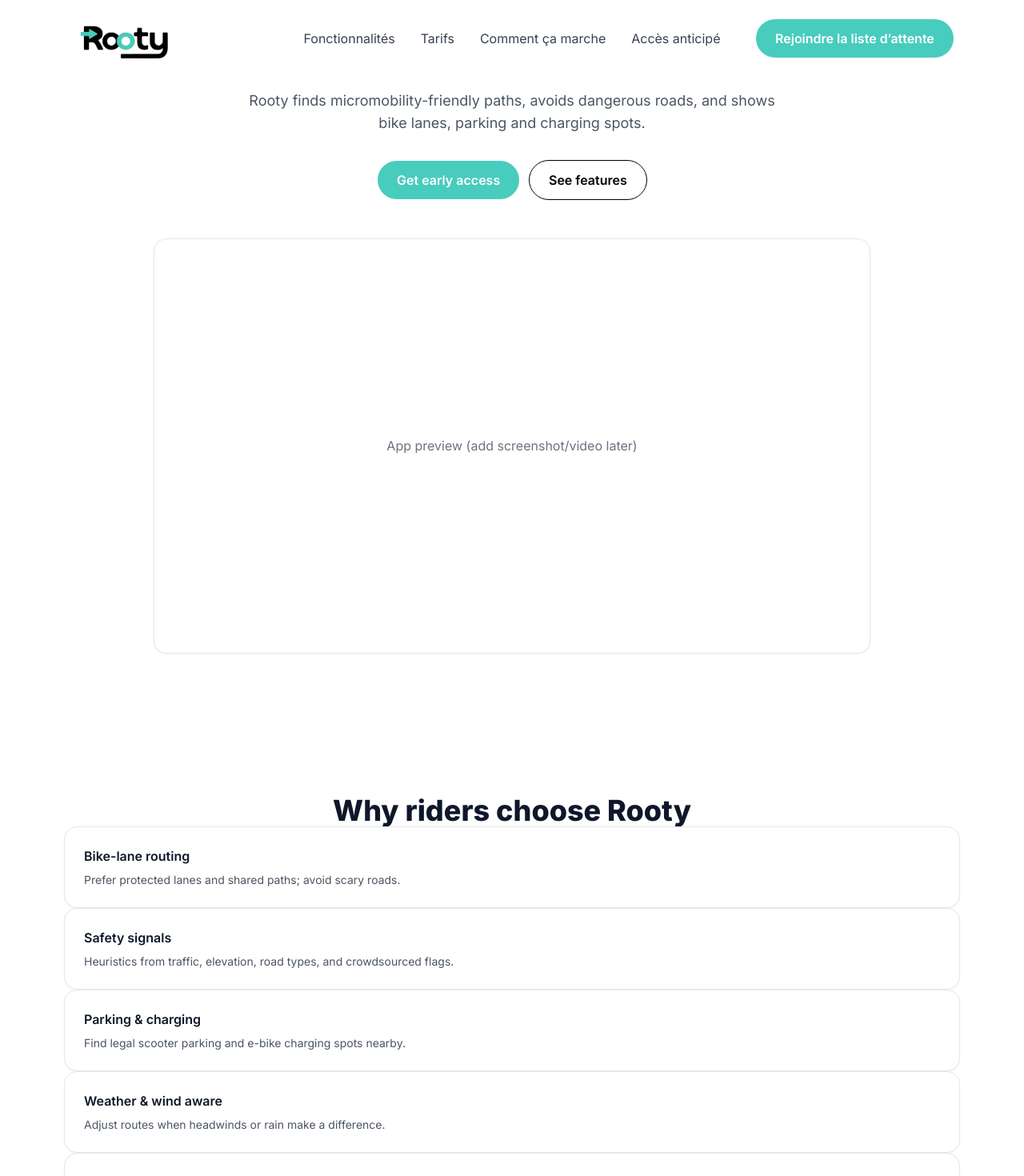
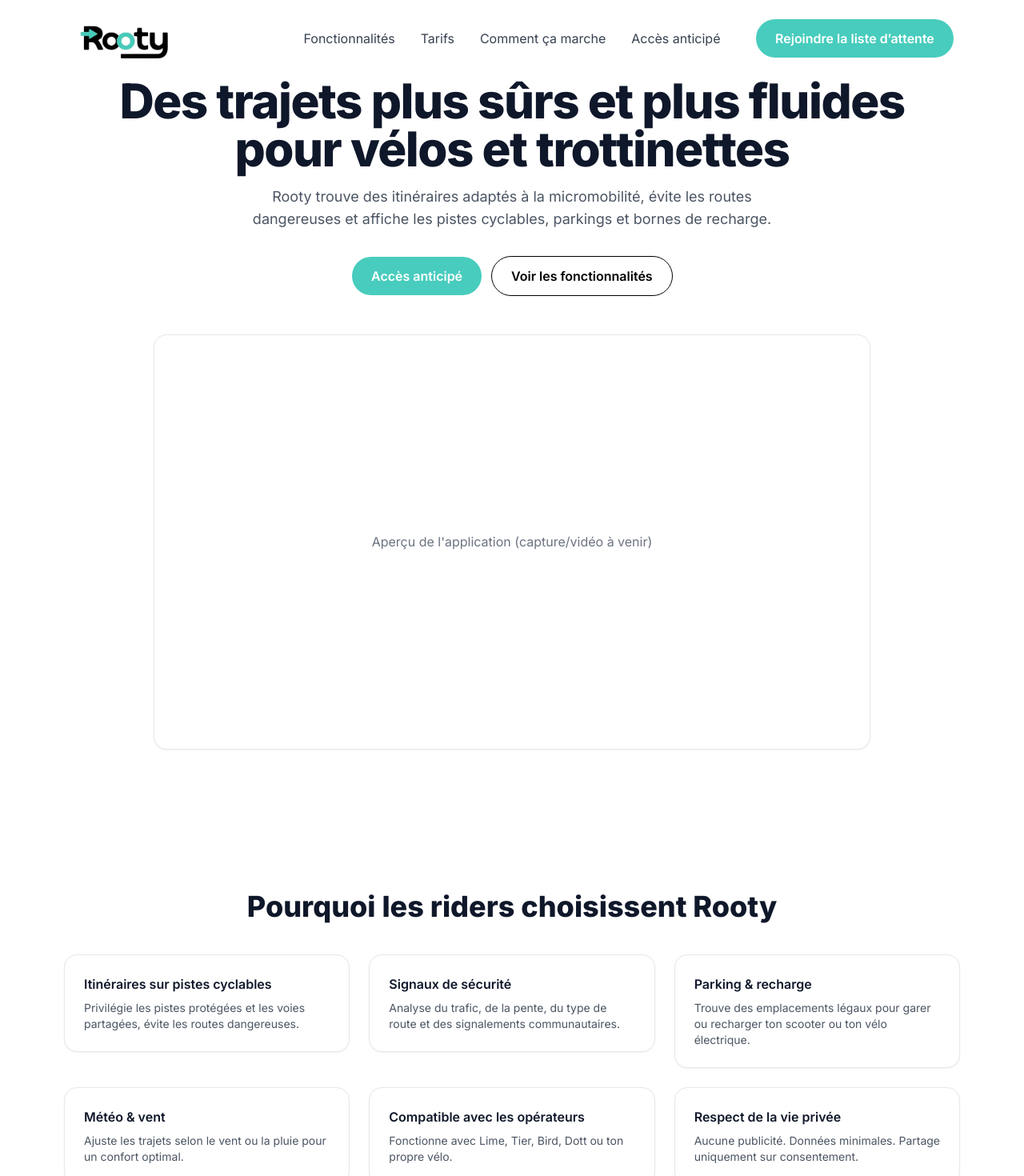
Before and after one commit to tichooo/ROOTY-landing-page, a React (Create React App) app in the folder rooty-landing-page/: page / in a window 1280 px wide. Shown: the top 1470 px of the page at 80% size. Built offline with nearby package versions, Linux system fonts and the light colour scheme.

Commit message:
traduction anglais francais

```diff
--- a/rooty-landing-page/src/components/Features.jsx
+++ b/rooty-landing-page/src/components/Features.jsx
@@ -1,26 +1,36 @@
 import FadeIn from "./motion/FadeIn";
 import { useTranslation } from "react-i18next";
 
-const items = [
-  { title: "Bike-lane routing", desc: "Prefer protected lanes and shared paths; avoid scary roads." },
-  { title: "Safety signals", desc: "Heuristics from traffic, elevation, road types, and crowdsourced flags." },
-  { title: "Parking & charging", desc: "Find legal scooter parking and e-bike charging spots nearby." },
-  { title: "Weather & wind aware", desc: "Adjust routes when headwinds or rain make a difference." },
-  { title: "Provider-friendly", desc: "Works alongside Lime, Tier, Bird, Dott, and your own bike." },
-  { title: "Privacy-first", desc: "No ads. Minimal data. Opt-in sharing only." },
-];
+export default function Features() {
+  const { t } = useTranslation();
 
-export default function Features() {
+  const items = [
+    { title: t("features_1_title"), desc: t("features_1_desc") },
+    { title: t("features_2_title"), desc: t("features_2_desc") },
+    { title: t("features_3_title"), desc: t("features_3_desc") },
+    { title: t("features_4_title"), desc: t("features_4_desc") },
+    { title: t("features_5_title"), desc: t("features_5_desc") },
+    { title: t("features_6_title"), desc: t("features_6_desc") },
+  ];
+
   return (
     <section id="features" className="py-20">
       <div className="mx-auto max-w-6xl px-4">
-        <FadeIn mode="onScroll" repeat duration={0.5}>
-          <h2 className="text-3xl sm:text-4xl font-bold text-center">Why riders choose Rooty</h2>
+        <FadeIn mode="onScroll" repeat duration={0.4}>
+          <h2 className="text-3xl sm:text-4xl font-bold text-center">
+            {t("features_title")}
+          </h2>
         </FadeIn>
 
-        <div className="grid ...">
+        <div className="mt-10 grid sm:grid-cols-2 lg:grid-cols-3 gap-6">
           {items.map((x, i) => (
-            <FadeIn key={x.title} mode="onScroll" repeat delay={0.05 * i} amount={0.25}>
+            <FadeIn
+              key={x.title}
+              mode="onScroll"
+              repeat
+              delay={0.05 * i}
+              amount={0.25}
+            >
               <div className="rounded-2xl border p-6 bg-white shadow-sm transition hover:-translate-y-1 hover:shadow-lg">
                 <h3 className="font-semibold">{x.title}</h3>
                 <p className="mt-2 text-gray-600 text-sm">{x.desc}</p>
--- a/rooty-landing-page/src/components/Hero.jsx
+++ b/rooty-landing-page/src/components/Hero.jsx
@@ -3,33 +3,40 @@
 import { useTranslation } from "react-i18next";
 
 export default function Hero() {
+  const { t } = useTranslation();
+
   return (
     <section className="relative overflow-hidden bg-white">
-
       <div className="mx-auto max-w-6xl px-4 py-24 text-center">
 
+        {/* Title (optional but recommended) */}
+        <FadeIn mode="onMount" delay={0.05}>
+          <h1 className="text-4xl sm:text-6xl font-extrabold tracking-tight">
+            {t("hero_title")}
+          </h1>
+        </FadeIn>
 
         <FadeIn mode="onMount" delay={0.1}>
           <p className="mt-4 text-lg text-gray-600 max-w-2xl mx-auto">
-            Rooty finds micromobility-friendly paths, avoids dangerous roads, and shows bike lanes, parking and charging spots.
+            {t("hero_subtitle")}
           </p>
         </FadeIn>
 
         <FadeIn mode="onMount" delay={0.2}>
           <div className="mt-8 flex flex-col sm:flex-row items-center justify-center gap-3">
             <Button href="#cta" variant="accent" size="md">
-              Get early access
+              {t("hero_cta")}
             </Button>
             <Button href="#features" variant="secondary" size="md">
-              See features
+              {t("hero_features")}
             </Button>
           </div>
         </FadeIn>
 
         <FadeIn mode="onMount" delay={0.3}>
           <div className="mt-12 mx-auto max-w-4xl rounded-2xl border bg-white p-4 shadow-sm">
-          <div className="aspect-[16/9] w-full rounded-xl bg-white grid place-items-center">
-              <span className="text-gray-500">App preview (add screenshot/video later)</span>
+            <div className="aspect-[16/9] w-full rounded-xl bg-white grid place-items-center">
+              <span className="text-gray-500">{t("hero_preview")}</span>
             </div>
           </div>
         </FadeIn>
```
